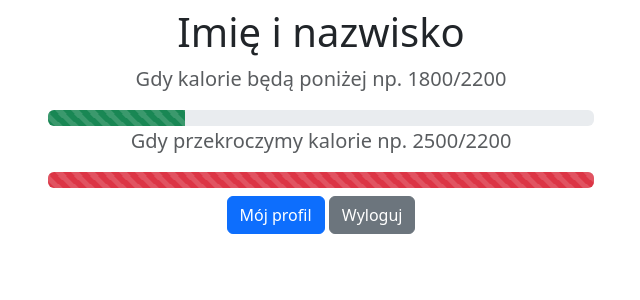
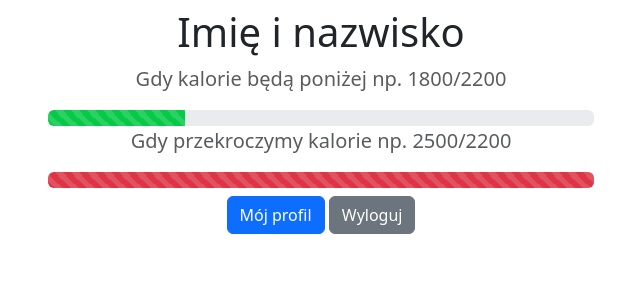
Before and after one commit to Czarek98/KCALCULATOR, a Django app: page /home/list in a window 1280 px wide. Shown: the part 144-444 px from the top of the page, without its empty margins (319-959 px from the left). Run offline with Django 3.2, Linux system fonts and the light colour scheme; data comes from the database, SQL or seed files in the repository; some libraries are stand-ins or nearby versions.

Commit message:
Change progress bar color

```diff
--- a/KCALCULATOR/kcal/templates/kcal/foodlist.html
+++ b/KCALCULATOR/kcal/templates/kcal/foodlist.html
@@ -59,6 +59,11 @@
         </p>
 
       </div>
+        <style>
+            .bg-success {
+                background-color: #06c947!important;
+            }
+        </style>
     </div>
   </section>
 
```
